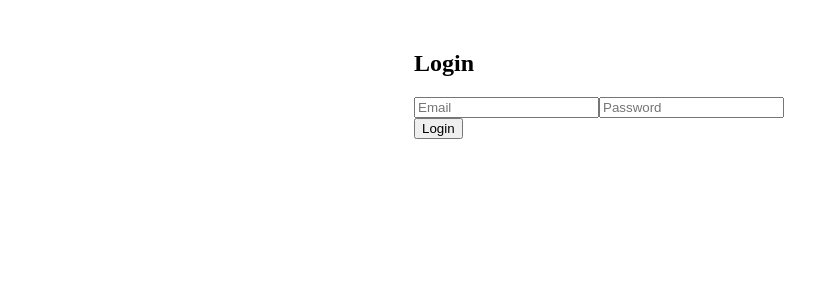
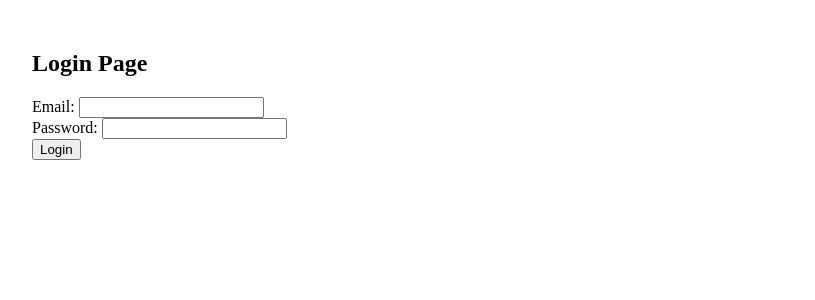
Before and after one commit to Sharmila127/frontend1112, a React (Vite) app: page /login in a window 1280 px wide. Shown: the top 300 px of the page, without its empty margins (26-841 px from the left). Built offline with nearby package versions, Linux system fonts and the light colour scheme.

Commit message:
Update Login.jsx

```diff
--- a/src/pages/Login.jsx
+++ b/src/pages/Login.jsx
@@ -1,25 +1,28 @@
 import React, { useState } from 'react';
-import axios from '../api';
 
 function Login() {
   const [email, setEmail] = useState('');
   const [password, setPassword] = useState('');
 
-  const handleLogin = async () => {
-    try {
-      const res = await axios.post('/auth/login', { email, password });
-      alert('Login successful: ' + res.data.token);
-    } catch (err) {
-      alert('Login failed: ' + err.response.data.message);
-    }
+  const handleSubmit = (e) => {
+    e.preventDefault();
+    alert(`Email: ${email}, Password: ${password}`);
   };
 
   return (
-    <div style={{ maxWidth: 400, margin: '50px auto' }}>
-      <h2>Login</h2>
-      <input placeholder="Email" value={email} onChange={e => setEmail(e.target.value)} />
-      <input placeholder="Password" type="password" value={password} onChange={e => setPassword(e.target.value)} />
-      <button onClick={handleLogin}>Login</button>
+    <div style={{ margin: '50px' }}>
+      <h2>Login Page</h2>
+      <form onSubmit={handleSubmit}>
+        <div>
+          <label>Email: </label>
+          <input type="email" value={email} onChange={(e) => setEmail(e.target.value)} />
+        </div>
+        <div>
+          <label>Password: </label>
+          <input type="password" value={password} onChange={(e) => setPassword(e.target.value)} />
+        </div>
+        <button type="submit">Login</button>
+      </form>
     </div>
   );
 }
```
